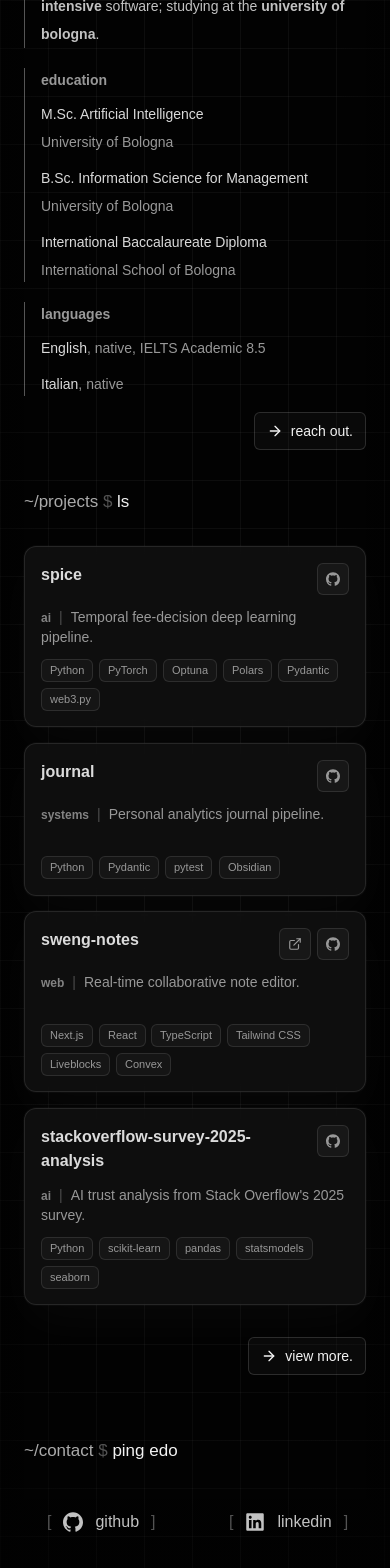
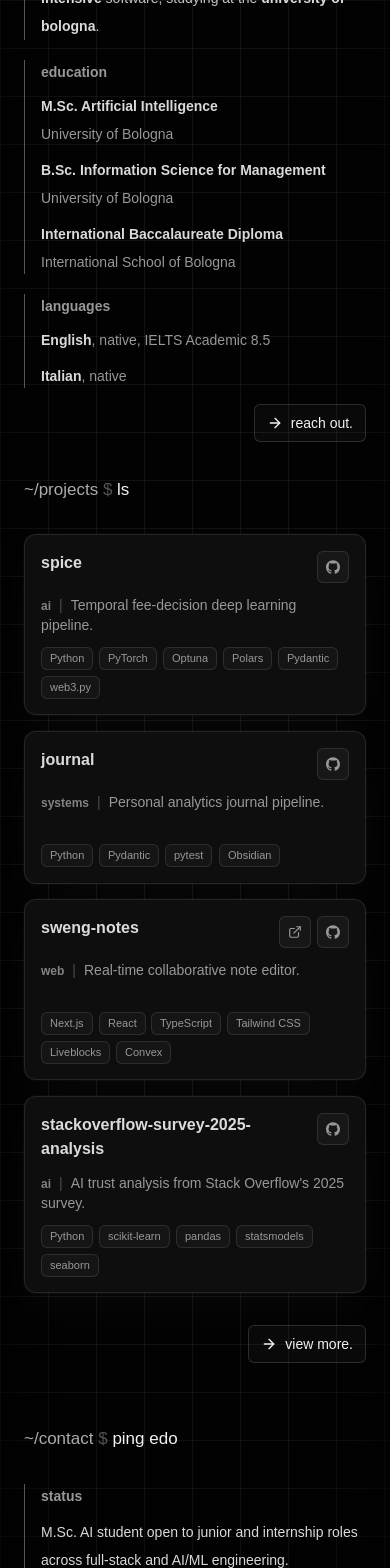
Before and after one commit to edoski/portfolio, a Next.js app: page / in a window 390 px wide. Shown: the part 432-2000 px from the top of the page. Built offline with nearby package versions, Linux system fonts and the light colour scheme; a web font is replaced by a local one.

Commit message:
fix: cleanup

```diff
--- a/app/globals.css
+++ b/app/globals.css
@@ -98,7 +98,7 @@ html {
         linear-gradient(rgba(255, 255, 255, 0.07) 1px, transparent 1px),
         linear-gradient(90deg, rgba(255, 255, 255, 0.07) 1px, transparent 1px);
     background-size: 48px 48px;
-    opacity: 0.62;
+    opacity: 0.90;
     mask-image:
         linear-gradient(to bottom, rgba(0, 0, 0, 0.72) 0%, black 14%, black 88%, rgba(0, 0, 0, 0.58) 100%);
 }
--- a/app/projects/[directory]/page.tsx
+++ b/app/projects/[directory]/page.tsx
@@ -65,14 +65,14 @@ export default async function ProjectPage({
           </div>
         </header>
 
-        <div aria-hidden="true" className="h-px w-full bg-foreground/15" />
+        <div aria-hidden="true" className="h-0.5 w-full bg-foreground/20" />
 
         <div className="grid gap-10 lg:grid-cols-[minmax(0,1fr)_16rem]">
           <div className="space-y-10">
             <ProjectDetailMainSections project={project} />
           </div>
 
-          <aside className="space-y-8 lg:border-l lg:border-foreground/15 lg:pl-6">
+          <aside className="space-y-8 lg:border-l-2 lg:border-foreground/20 lg:pl-6">
             <ProjectDetailSidebarSections project={project} />
             <ProjectDetailActions project={project} />
           </aside>
--- a/app/projects/[directory]/project-detail-presentation.tsx
+++ b/app/projects/[directory]/project-detail-presentation.tsx
@@ -77,7 +77,7 @@ export function ProjectDetailSidebarSections({ project }: { project: Project })
 
 export function ProjectDetailActions({ project }: { project: Project }) {
   return (
-    <div className="flex flex-wrap gap-3 border-t border-foreground/15 pt-6">
+    <div className="flex flex-wrap gap-3 border-t-2 border-foreground/20 pt-6">
       <Button asChild variant="outline" size="sm">
         <a href={project.repo} target="_blank" rel="noopener noreferrer">
           <SiGithub className="size-3.5" />
--- a/components/contact-section.tsx
+++ b/components/contact-section.tsx
@@ -1,6 +1,6 @@
 import { ContactLink } from "@/components/contact-link"
 import { TerminalCue } from "@/components/terminal-cue"
-import { contactLinks } from "@/lib/portfolio-content"
+import { contactDetails, contactLinks } from "@/lib/portfolio-content"
 
 export function ContactSection() {
   return (
@@ -9,7 +9,25 @@ export function ContactSection() {
         <div className="space-y-8">
           <TerminalCue path="~/contact" command='ping edo' />
 
-          <div className="font-mono">
+          <div className="space-y-7 font-mono">
+            <div className="space-y-5">
+              {contactDetails.map((detail) => (
+                <div
+                  key={detail.label}
+                  className="relative w-full border-l border-foreground/35 pl-4 text-sm leading-7 text-foreground/80 md:pl-5"
+                >
+                  <div className="grid gap-2 md:grid-cols-[6rem_minmax(0,1fr)] md:items-start md:gap-6">
+                    <p className="inline-block pb-0.5 font-bold lowercase leading-6 text-muted-foreground">
+                      {detail.label}
+                    </p>
+                    <p className="min-w-0 text-foreground/90">
+                      {detail.value}
+                    </p>
+                  </div>
+                </div>
+              ))}
+            </div>
+
             <ul className="grid w-full grid-cols-2 gap-x-8 gap-y-4 md:flex md:flex-wrap md:items-center md:justify-between">
               {contactLinks.map((link) => (
                 <li
--- a/components/terminal-hero.tsx
+++ b/components/terminal-hero.tsx
@@ -10,7 +10,7 @@ export function TerminalHero() {
     <section
       id="about"
       data-ascii-pointer-region
-      className="relative px-6 pb-4 pt-8 md:pb-5 md:pt-20 lg:px-8 xl:pt-24"
+      className="relative px-6 pb-3 pt-6 md:pb-4 md:pt-16 lg:px-8 xl:pt-20"
     >
       <div className="mx-auto max-w-6xl">
         <div>
@@ -32,7 +32,7 @@ export function TerminalHero() {
                     <p className="inline-block pb-0.5 font-bold lowercase leading-6 text-muted-foreground">
                       profile
                     </p>
-                    <p className="min-w-0">
+                    <p className="min-w-0 [&_strong]:font-semibold [&_strong]:text-foreground/90">
                       focused on <strong>deep learning</strong>, <strong>ai systems</strong>, and <strong>data-intensive</strong> software; studying at the <strong>university of bologna</strong>.
                     </p>
                   </div>
@@ -47,11 +47,11 @@ export function TerminalHero() {
                       {education.map((item) => (
                         <li
                           key={item.title}
-                          className="grid gap-1 md:grid-cols-[22rem_1fr] md:gap-6 lg:whitespace-nowrap"
+                          className="grid gap-1 md:grid-cols-[22rem_1fr] md:gap-6 lg:grid-cols-[24rem_1fr] lg:whitespace-nowrap"
                         >
-                          <span className="text-foreground/90">
+                          <strong className="font-semibold text-foreground/90">
                             {item.title}
-                          </span>
+                          </strong>
                           <em className="not-italic text-muted-foreground">
                             {item.institution}
                           </em>
@@ -69,9 +69,9 @@ export function TerminalHero() {
                     <ul className="space-y-3 leading-6 lg:space-y-1.5">
                       {spokenLanguages.map((item) => (
                         <li key={item.language} className="lg:whitespace-nowrap">
-                          <span className="text-foreground/90">
+                          <strong className="font-semibold text-foreground/90">
                             {item.language}
-                          </span>
+                          </strong>
                           <span className="text-muted-foreground">, </span>
                           <span className="text-muted-foreground">
                             {item.level}
--- a/lib/portfolio-content.ts
+++ b/lib/portfolio-content.ts
@@ -75,6 +75,18 @@ export const navigation = [
   { label: "projects", href: "/projects", command: "cd ~/projects", external: false },
   { label: "contact", href: "/#contact", command: "open ~/contact", external: false },
   { label: "resume", href: "/CV_Edoardo_Galli.pdf", command: "cat resume.pdf", external: true },
+] as const
+
+export const contactDetails = [
+  {
+    label: "status",
+    value:
+      "M.Sc. AI student open to junior and internship roles across full-stack and AI/ML engineering.",
+  },
+  {
+    label: "location",
+    value: "Bologna, Italy; remote-friendly.",
+  },
 ] as const
 
 export const contactLinks: PortfolioLink[] = [
```
